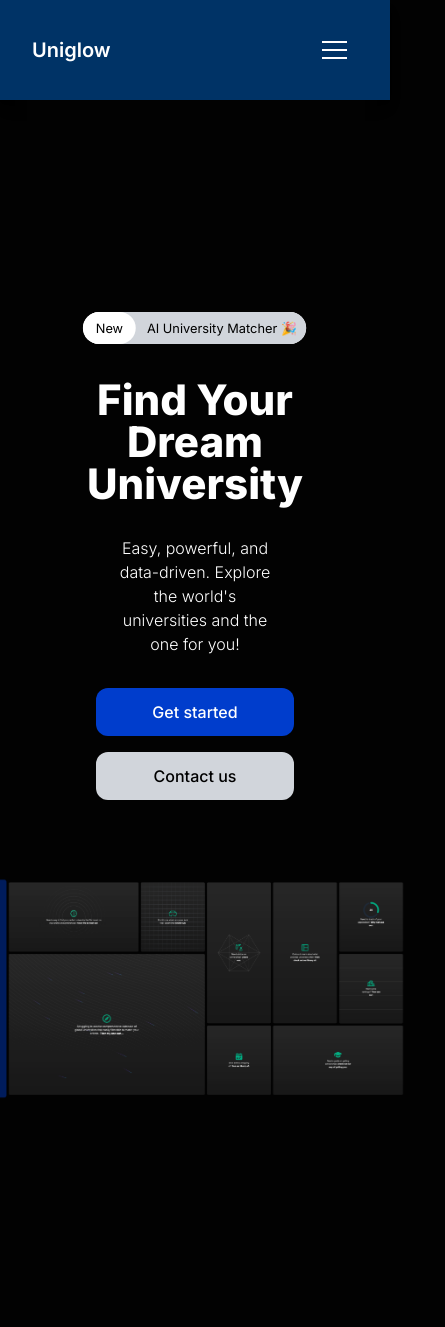
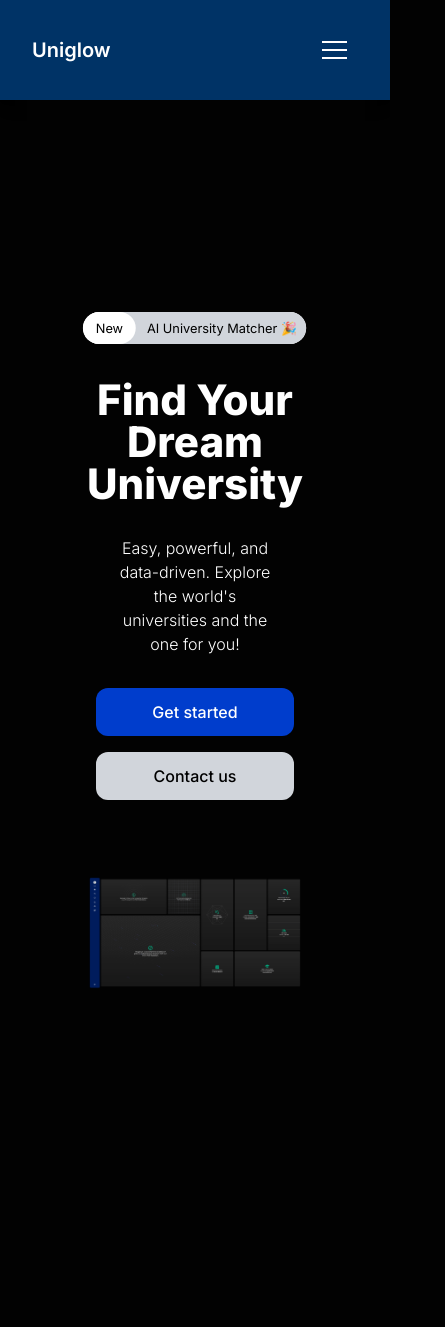
Before and after one commit to ebeeyuuu/react-uniglow, a Next.js app: page / in a window 390 px wide. Shown: the top 1327 px of the page, 445 px wide, since content can reach past the window. Built offline with nearby package versions, Linux system fonts and the light colour scheme.

Commit message:
made image on hero section on landing page responsive

```diff
--- a/src/app/components/LandingPage/Hero.tsx
+++ b/src/app/components/LandingPage/Hero.tsx
@@ -61,7 +61,7 @@ const Hero = () => {
       </div>
 
       <div
-        className={`relative w-3/4 h-auto max-w-[1800px] min-w-[500px] p-10 rounded-2xl max-md:mt-8 transition duration-300 ${loading ? "blur-lg" : ""}`}
+        className={`relative w-3/4 h-auto max-w-[1800px] p-10 rounded-2xl max-md:mt-8 transition duration-300 ${loading ? "blur-lg" : ""}`}
       >
         <Image
           src={preview}
```
